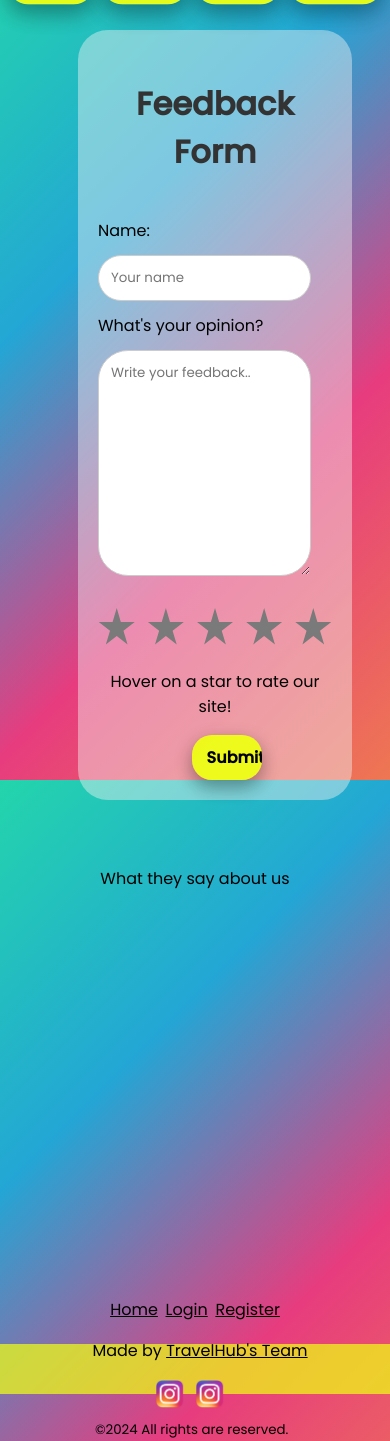
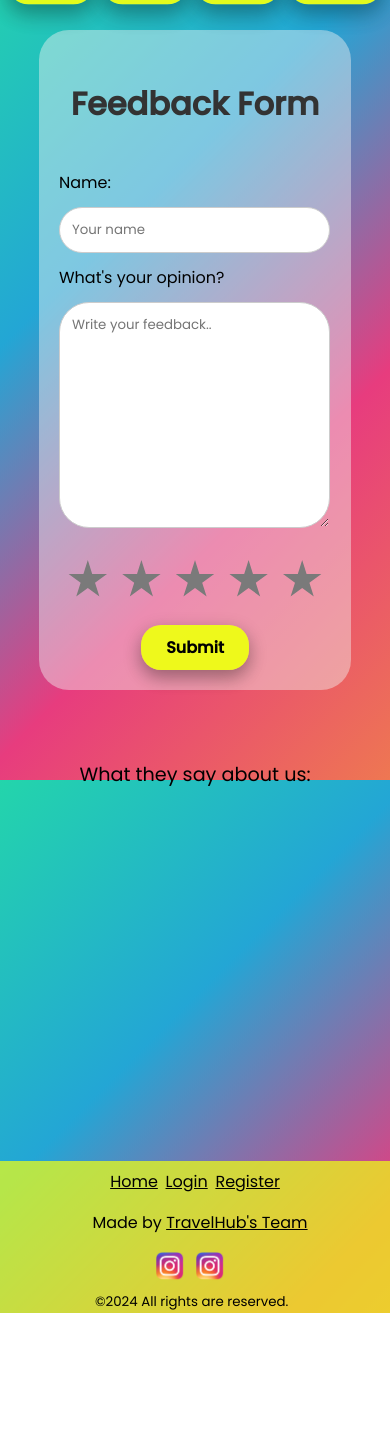
Before and after one commit to giovannicanedoli/travelhub, a Flask app: page /aboutus in a window 390 px wide. Shown: the part 64-1505 px from the top of the page. After the commit the page ends 1377 px from the top, so only its background shows below. Run offline with Flask 3, Linux system fonts and the light colour scheme; tables that the repository leaves empty hold one stand-in row (values such as "Sample post").

Commit message:
about responsive

```diff
--- a/static/aboutus.css
+++ b/static/aboutus.css
@@ -35,8 +35,9 @@ address a:hover {
 .ig-icon{
     width: 50px;
 }
-
-
+.h2 {
+    font-size: clamp(1.2rem, 2vw, 3.3rem);  /*copiato da h2*/
+}
 
 /* form */
 
@@ -66,8 +67,9 @@ input[type=text], textarea {
 }
 
 input[type=submit] {
-    margin-left: 40%;
-    width: 20%;
+    /* margin-left: 20%; */
+
+    width: 40%;
 }
 
 label {
@@ -79,10 +81,12 @@ label {
 
 .form {
     margin-left: 20%;
-    width: 60%;
+    margin-right: 20%;
+    /* width: 60%; */
     border-radius: 30px;
     background-color: #f2f2f270;
     padding: 20px;
+    box-sizing: border-box;
 }
 
 .col-25 {
@@ -95,6 +99,13 @@ label {
     float: left;
     width: 75%;
     margin-top: 6px;
+}
+
+.submit-row {
+    display: flex;
+    justify-content: center;
+    align-items: center;
+    margin-top: 20px;
 }
 
 .row::after {
@@ -127,10 +138,16 @@ label {
     display: none;
 }
 
+@media (max-width: 1000px) {
+    .form {
+        margin-left: 10%;
+        margin-right: 10%;
+    }
+}
 @media (max-width: 768px) {
-    .footer {
-        height: 50px;
-    }
+
+
+
 
     .ig-icon{
         width: 30px;
@@ -144,4 +161,12 @@ label {
         width: 100%;
         margin-top: 0;
     }
+
+    input[type=text] {
+        width: 90%;
+    }
+
+    textarea{
+        width: 90%;
+    }
 }
--- a/static/footer.css
+++ b/static/footer.css
@@ -26,6 +26,7 @@ p {
 }
 
 .redirectanchor{
+    margin-top: 5%;
     color: black;
     text-decoration: underline;
 }
--- a/static/swipereview.css
+++ b/static/swipereview.css
@@ -8,14 +8,12 @@ html, body{
 }
 
 .swiper-slide {
-font-size: 18px;
-background: white;
-
-border-radius: 30px;
-display: flex;
-justify-content: space-between;
-align-items: flex-start;
-}
+    background-color: #f2f2f270; /*volevo cambiare solo lo slider delle recensioni, non so se cambia altro*/
+    border-radius: 30px;
+    display: flex;
+    justify-content: space-between;
+    align-items: flex-start;
+    }
 
 
 
@@ -32,12 +30,14 @@ align-items: flex-start;
 }
 
 .testorecensione{
+    font-size: clamp(1.4rem, 2vw, 3.3rem);  /*copiato da h2*/
     margin-bottom: 5%;
     margin-left: 10%;
     margin-right: 10%;
 }
 
 .nomeautore{
+    font-size: clamp(1.1rem, 1.5vw, 3rem);  /*copiato da h3*/
     margin-left: 10%;
     margin-right: 10%;
     margin-bottom: 2%;
@@ -47,7 +47,7 @@ align-items: flex-start;
 .stelle{
     display: flex;
     justify-content: center;
-    margin-bottom: 2%;
+    /* margin-bottom: 2%; */
 }
 
 #s1, #s2, #s3,#s4,#s5{
@@ -57,3 +57,21 @@ align-items: flex-start;
     height: 40px;
     /*aggiungi un ombra*/
 }
+
+
+
+@media (max-width: 1050px) {
+    .swiperReview {
+        width: 60%;
+        height: 30%;
+    }
+
+}
+
+@media (max-width: 760px) {
+    .swiperReview {
+        width: 70%;
+        height: 30%;
+    }
+
+}
--- a/templates/aboutus.html
+++ b/templates/aboutus.html
@@ -67,7 +67,7 @@
             <label for="subject">What's your opinion?</label>
           </div>
           <div class="col-75">
-            <textarea class="text" id="subject" name="subject" placeholder="Write your feedback.." style="height:200px; width: 80%;" required></textarea>
+            <textarea class="text" id="subject" name="subject" placeholder="Write your feedback.." style="height:200px; " required></textarea>
           </div>
         </div>
 
@@ -89,7 +89,7 @@
 
           </div>
 
-          <p id = "texthere">Hover on a star to rate our site!</p>
+          <!-- <p id = "texthere">Hover on a star to rate our site!</p> -->
 
           <!-- this is necessary to send data to the server -->
           <div class = "reqtosend" id ="support">
@@ -97,7 +97,7 @@
           </div>
         </div>
 
-        <div class="row">
+        <div class="row submit-row">
           <input class="pulsante4" id="submitbtn" type="submit" value="Submit">
         </div>
       </form>
@@ -106,7 +106,7 @@
     <br>
     <br>
 
-    <p>What they say about us</p>
+    <p class="h2">What they say about us:</p>
 
     <div class="swiper swiperReview">
       <div class="swiper-wrapper">
--- a/templates/like.html
+++ b/templates/like.html
@@ -168,7 +168,7 @@
                                     <img id = "top" src = "{{ city_photo_list[1][1] }}">
                                     <div class = "textcontainer">
                                         <p> {{ city_photo_list[1][3] }} </p>
-                                        <a class="ticket" href="https://www.skyscanner.it/trasporti/voli/rome/{{city_photo_list[0][2]}}/?adultsv2=1&cabinclass=economy&childrenv2=&ref=home&rtn=0&preferdirects=false&outboundaltsenabled=false&inboundaltsenabled=false&oym=2406&selectedoday=01" target="_blank"><button class="pulsante" type="button">Book your ticket✈</button></a>
+                                        <a class="ticket" href="https://www.skyscanner.it/trasporti/voli/rome/{{city_photo_list[1][2]}}/?adultsv2=1&cabinclass=economy&childrenv2=&ref=home&rtn=0&preferdirects=false&outboundaltsenabled=false&inboundaltsenabled=false&oym=2406&selectedoday=01" target="_blank"><button class="pulsante" type="button">Book your ticket✈</button></a>
                                     </div>
                                 </div>
                             </div>
@@ -249,7 +249,7 @@
                                 <img class="minor" src = "{{ city_photo_list[1][1] }}" >
                                 <div class = "textcontainer">
                                     <p>{{ city_photo_list[1][3] }} </p>
-                                    <a class="ticket" href="https://www.skyscanner.it/trasporti/voli/rome/{{city_photo_list[0][2]}}/?adultsv2=1&cabinclass=economy&childrenv2=&ref=home&rtn=0&preferdirects=false&outboundaltsenabled=false&inboundaltsenabled=false&oym=2406&selectedoday=01" target="_blank"><button class="pulsante" type="button">Book your ticket✈</button></a>
+                                    <a class="ticket" href="https://www.skyscanner.it/trasporti/voli/rome/{{city_photo_list[1][2]}}/?adultsv2=1&cabinclass=economy&childrenv2=&ref=home&rtn=0&preferdirects=false&outboundaltsenabled=false&inboundaltsenabled=false&oym=2406&selectedoday=01" target="_blank"><button class="pulsante" type="button">Book your ticket✈</button></a>
                                 </div>
                             </div>
                         </div>
@@ -269,7 +269,7 @@
 
                                 <div class = "textcontainer">
                                     <p>{{ city_photo_list[2][3] }} </p>
-                                    <a class="ticket" href="https://www.skyscanner.it/trasporti/voli/rome/{{city_photo_list[0][2]}}/?adultsv2=1&cabinclass=economy&childrenv2=&ref=home&rtn=0&preferdirects=false&outboundaltsenabled=false&inboundaltsenabled=false&oym=2406&selectedoday=01" target="_blank"><button class="pulsante" type="button">Book your ticket✈</button></a>
+                                    <a class="ticket" href="https://www.skyscanner.it/trasporti/voli/rome/{{city_photo_list[2][2]}}/?adultsv2=1&cabinclass=economy&childrenv2=&ref=home&rtn=0&preferdirects=false&outboundaltsenabled=false&inboundaltsenabled=false&oym=2406&selectedoday=01" target="_blank"><button class="pulsante" type="button">Book your ticket✈</button></a>
                                 </div>
 
                             </div>
```
Also changed, not shown: TODO.txt (+6 -4 lines).
